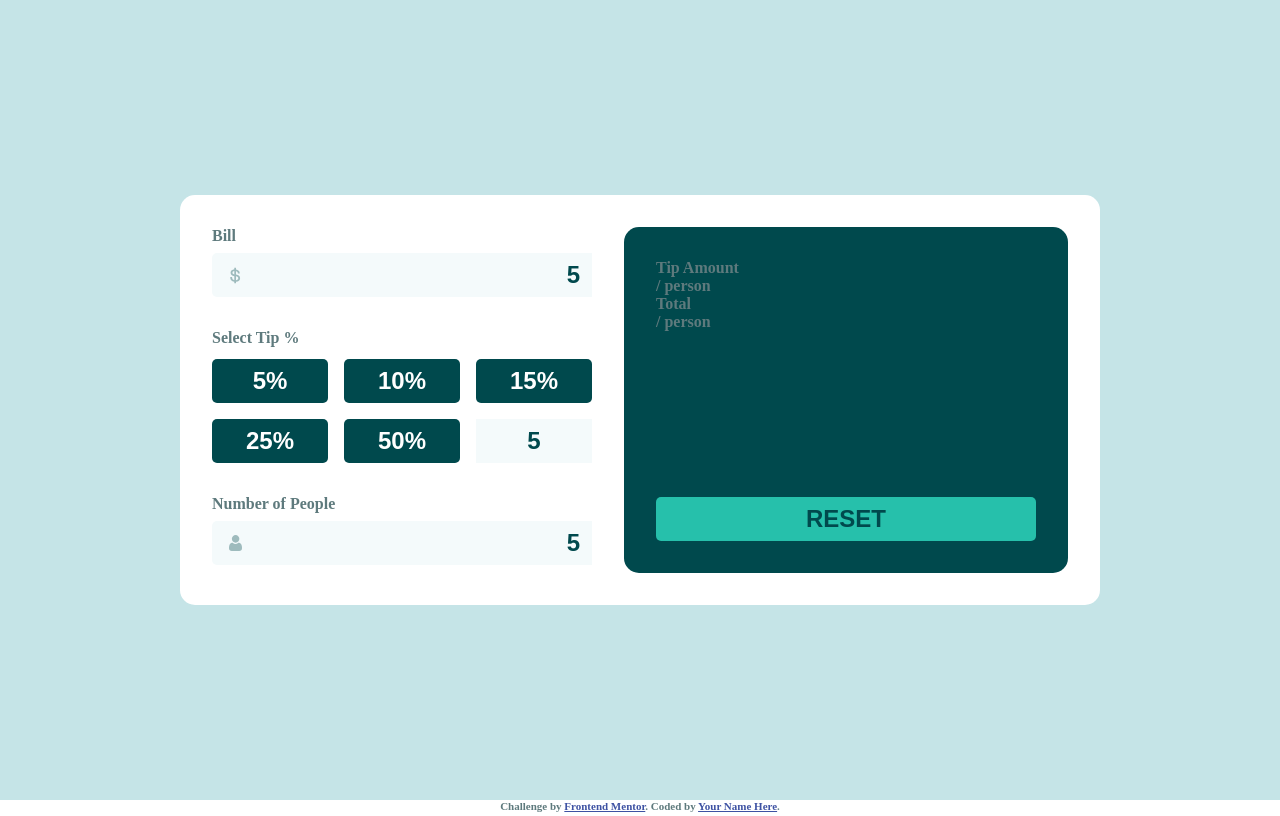
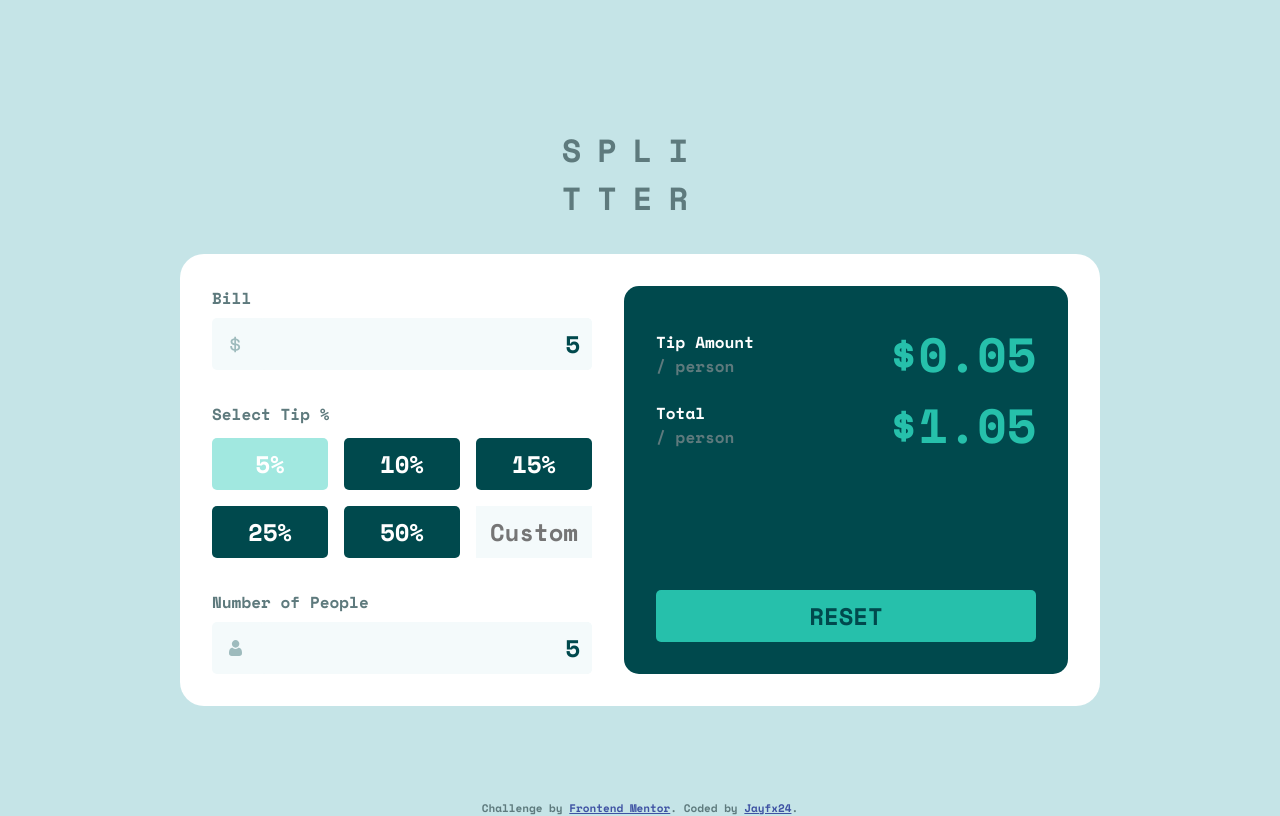
Before and after one commit to Jayfx24/FM-tip-splitter, a plain HTML site: page index.html in a window 1280 px wide. Both pictures are taken after typing "5", "5", "5" into the empty fields and a click on the button "5%". Drawn offline with nearby package versions, Linux system fonts and the light colour scheme.

Commit message:
complete: project

```diff
--- a/index.html
+++ b/index.html
@@ -18,15 +18,17 @@
   </head>
   <body>
     <main>
+      <header></header>
+      <h1>SPLITTER</h1>
       <section class="wrapper">
-        <form action="">
+        <form id="tipForm">
           <div class="form-group">
-            <label for="billAmount">Bill</label>
+            <label for="bill">Bill</label>
             <div class="input-wrapper">
               <input
                 type="number"
-                name="billAmount"
-                id="billAmount"
+                name="bill"
+                id="bill"
                 class="form__input"
                 min="0"
                 step="0.1"
@@ -41,26 +43,26 @@
             <p class="">Select Tip %</p>
             <div class="btn-group">
               <ul>
-                <li><button type="submit" class="tip__btn" name="tipPercent" value="5">5%</button></li>
-                <li><button type="submit" class="tip__btn" name="tipPercent" value="10">10%</button></li>
-                <li><button type="submit" class="tip__btn" name="tipPercent" value="15">15%</button></li>
-                <li><button type="submit" class="tip__btn" name="tipPercent" value="25">25%</button></li>
-                <li><button type="submit" class="tip__btn" name="tipPercent" value="50">50%</button></li>
+                <li><button type="submit" class="tip__btn" name="tip" value="5">5%</button></li>
+                <li><button type="submit" class="tip__btn" name="tip" value="10">10%</button></li>
+                <li><button type="submit" class="tip__btn" name="tip" value="15">15%</button></li>
+                <li><button type="submit" class="tip__btn" name="tip" value="25">25%</button></li>
+                <li><button type="submit" class="tip__btn" name="tip" value="50">50%</button></li>
                 <li>
                   <input
                     type="number"
                     class="tip__custom"
-                    class="form__input"
                     placeholder="Custom"
+                    name="tip"
                   />
                 </li>
               </ul>
             </div>
           </div>
           <div class="form-group">
-            <label for="peopleCount">Number of People</label>
+            <label for="people">Number of People</label>
             <div class="input-wrapper">
-              <input type="number" name="peopleCount" id="peopleCount" />
+              <input type="number" name="people" id="people" placeholder="0"/>
               <span class="input__icon"><img src="./images/icon-person.svg" alt="People icon" srcset=""></span>
 
             </div>
@@ -72,31 +74,31 @@
           <div class="tip__infos">
             <div class="tip__info">
               <div class="tip__info__text">
-                <p>Tip Amount</p>
-                <p>/ person</p>
+                <p class="info__amount">Tip Amount</p>
+                <p class="info__type">/ person</p>
               </div>
-              <p class="tip__info__amount"></p>
+              <p class="tip__info__amount tip__per__person">$0.00</p>
             </div>
             <div class="tip__info">
               <div class="tip__info__text">
-                <p>Total</p>
-                <p>/ person</p>
+                <p class="info__amount">Total</p>
+                <p class="info__type">/ person</p>
               </div>
-              <p class="tip__info__amount"></p>
+              <p class="tip__info__amount total__per__person">$0.00</p>
             </div>
           </div>
-          <button type="reset" >Reset</button>
+          <button type="reset" id="reset">Reset</button>
         </div>
 
       </section>
     </main>
 
-    <div class="attribution">
-      Challenge by
+    <footer class="attribution">
+       Challenge by
       <a href="https://www.frontendmentor.io?ref=challenge" target="_blank"
         >Frontend Mentor</a
-      >. Coded by <a href="#">Your Name Here</a>.
-    </div>
-    <script src="index.js"></script>
+      >. Coded by <a href="https://www.frontendmentor.io/profile/Jayfx24">Jayfx24</a>.
+    </footer>
+    <script src="index.js" defer></script>
   </body>
 </html>
--- a/index.js
+++ b/index.js
@@ -1,62 +1,98 @@
 const form = document.querySelector("form");
-const pBtns = document.querySelectorAll(".tip__btn");
-const peopleCount = document.querySelector("#peopleCount");
+const btns = document.querySelectorAll("button");
+const peopleCount = document.querySelector("#people");
 const error = document.querySelector(".error");
+const tipPerPerson = document.querySelector(".tip__per__person");
+const totalPerPerson = document.querySelector(".total__per__person");
+const customTip = document.querySelector(".tip__custom");
+const resetBtn = document.querySelector(".tip__details button");
+const billInput = document.querySelector("#bill");
+
 const validate = {
-  billAmount: (value) => value > 0,
-  tipPercent: (value) => value > 0,
-  tipPercent: (value) => value > 1,
+  bill: (value) => value > 0,
+  tip: (value) => value > 0,
+  people: (value) => value > 0,
 };
 
 const dataValidate = (key, value, validation) => {
   if (!validation[key]) return true;
   return validate[key](value);
 };
-
 const calculateTip = {
-  totalPerPerson: (bill, tip, people) =>
-    (bill + getPercent(bill, tip)) / people,
-  tipPerPerson: (bill, tip, people) => getPercent(bill, tip) / people,
+  totalPerPerson: ({ bill, tip, people }) =>
+    round((parseInt(bill) + getPercent(bill, tip)) / people),
+  tipPerPerson: ({ bill, tip, people }) =>
+    round(getPercent(bill, tip) / people),
 };
 
 const getPercent = (bill, tip) => {
   return (bill * tip) / 100;
 };
 
+const round = (num) => Math.round(num * 100) / 100;
 let clickedBtn = null;
 
-pBtns.forEach((btn) => {
+btns.forEach((btn) => {
   btn.addEventListener("click", (e) => {
-    clickedBtn = e.target;
+    btns.forEach((el) => el.classList.remove("active"));
+    if (e.target.id === "reset") {
+      console.log(btn);
+      form.reset();
+      totalPerPerson.textContent = "$0.00";
+      tipPerPerson.textContent = "$0.00";
+    } else {
+      clickedBtn = e.target;
+      clickedBtn.classList.add("active");
+      customTip.value = "";
+
+    }
   });
 });
-const formValid = (form, validation) => {
-  const formData = new FormData(form);
-  formData.append("tipPercent", clickedBtn.value);
-  const data = Object.fromEntries(formData);
-  let isValid = true;
-  Object.keys(data).forEach((name) => {
-    if (!dataValidate(name, data[name], validation)) isValid = false;
-  });
-  return isValid;
-};
+
 
 const handleClick = (e) => {
   e.preventDefault();
 
-  if (formValid(e.target, validate)) console.log("pass");
-  else console.log("fail");
+  if (billInput.value === "" && peopleCount.value === "" && clickedBtn === null)
+    resetBtn.disabled = true;
+  else {
+    resetBtn.disabled = false;
+  }
+    if (e.target.classList.contains('tip__custom'))  btns.forEach((el) => el.classList.remove("active"));
+
+  const formData = new FormData(form);
+
+  if (clickedBtn && formData.get("tip") === "")
+    formData.append("tip", clickedBtn.value);
+  const data = Object.fromEntries(formData);
+  let isValid = true;
+  Object.keys(data).forEach((name) => {
+    if (!dataValidate(name, data[name], validate)) isValid = false;
+  });
+
+  if (isValid) {
+    tipPerPerson.textContent = `$${calculateTip.tipPerPerson(data)}`;
+    totalPerPerson.textContent = `$${calculateTip.totalPerPerson(data)}`;
+  }
 };
 
 const handlePeopleCount = (e) => {
-  if (!parseInt(e.target.value) <= 0) {
-    error.innerHTML = " ";
+  const wrapper = e.target.closest(".input-wrapper");
+  if (parseInt(e.target.value) <= 0 || e.target === "") {
+    let err = e.target.closest(".form-group").querySelector(".error");
+    console.log(err);
+    err.textContent = "Can't be zero";
+    wrapper.classList.add("input-err");
     return;
   }
+  error.innerHTML = " ";
+  wrapper.classList.remove("input-err");
 
-  let err = e.target.closest("div")?.querySelector(".error");
-  err.textContent = "Can't be zero";
+  handleClick(e);
 };
-
+resetBtn.disabled = true;
+form.reset()
 peopleCount.addEventListener("input", handlePeopleCount);
 form.addEventListener("submit", handleClick);
+customTip.addEventListener("input", handleClick);
+billInput.addEventListener("input", handleClick);
--- a/style.css
+++ b/style.css
@@ -1,3 +1,7 @@
+@import url('https://fonts.googleapis.com/css2?family=Space+Mono:wght@400;700&display=swap');
+
+
+
 :root {
     --fw-700: 700;
 
@@ -23,12 +27,15 @@
 html,
 body {
     height: 100%;
+
 }
 
 body {
     color: var(--Grey-500);
     font-weight: var(--fw-700);
     font-size: 1rem;
+    font-family:  "Space Mono", monospace;
+    background-color: var(--Grey-200);
 }
 
 main {
@@ -36,7 +43,9 @@ main {
     display: flex;
     justify-content: center;
     align-items: center;
-    background-color: var(--Grey-200);
+    flex-direction: column;
+    gap: 2rem;
+    margin-inline: auto;
 }
 
 li {
@@ -47,20 +56,25 @@ img {
     display: block;
 }
 
+h1{
+    width: 8ch;
+    word-wrap: break-word;
+    letter-spacing: 1rem;
+}
+
 .wrapper {
     display: flex;
-    /* border: 1px solid; */
     background-color: white;
     padding: 2rem;
     gap: 2rem;
-    border-radius: 15px;
+    border-radius: 1.5rem;
     width: 80%;
-    /* max-width: 1100px; */
     max-width:920px
 }
 
 .wrapper>* {
     flex: 1;
+
 }
 
 form {
@@ -72,13 +86,23 @@ form {
     display: grid;
     align-content: center;
     gap: 0.5rem;
+    position: relative;
 }
 
+.input-err{
+    border: 2px solid red;
+    outline: 2px solid red;
+}
+.error{
+    position: absolute;
+    right: 0;
+    color: red;
+}
 ul {
 
     width: 100%;
     display: grid;
-    grid-template-columns: repeat(3, minmax(116px, 1fr));
+    grid-template-columns: repeat(3, minmax(50px, 1fr));
     gap: 1rem;
     margin-top: .25rem;
 }
@@ -93,6 +117,7 @@ button,
     width: 100%;
     outline: none;
     border: none;
+    font-family: inherit;
 
 }
 
@@ -106,6 +131,8 @@ input {
     font-size: 1.5rem;
     color: var(--Green-900);
     font-weight: var(--fw-700);
+    direction: ltl;
+    font-family: inherit;
 
 
 }
@@ -124,6 +151,7 @@ input[type=number] {
 .input-wrapper input {
     margin-left: auto;
     width: 87.5%;
+    border-radius: inherit;
 
 
 }
@@ -166,14 +194,12 @@ input[type=number] {
 }
 
 .input-wrapper {
-    /* border: 1px solid; */
     position: relative;
     background-color: var(--Grey-50);
     display: flex;
     border-radius: 5px;
 
 }
-/*  */
 
 .tip__details{
     background-color: var(--Green-900);
@@ -182,17 +208,79 @@ input[type=number] {
     display: flex;
     flex-direction: column;
     justify-content: space-between;
+    gap: 1.5rem;
 }
 
-button[type=reset]{
+#reset{
     border-radius: 5px;
     background-color: var(--Green-400);
     color: var(--Green-900);
     font-size: 1.5rem;
     font-weight: inherit;
     text-transform: uppercase;
+    cursor: pointer;
+
 }
 
+.active, #reset:hover{
+    background-color: var(--Green-200);
+}
+.tip__info{
+    display: flex;
+    justify-content: space-between;
+    align-items: center;
+}
+
+.info__amount{
+    color: white;
+}
+
+.tip__info__amount{
+    font-size: 3rem;
+    color: var(--Green-400);
+}
+
+
+@media (max-width:1023px) {
+    .wrapper{
+        flex-direction: column;
+        padding: 3rem 5rem;
+        min-width: fit-content;
+    }
+
+    main{
+        margin: 2rem;
+    }
+}
+
+@media (max-width:767px) {
+    main{
+        align-items:center;
+
+    }
+    .wrapper{
+        width: 100%;
+        flex: 1;
+        padding: 2rem;
+    }
+
+    ul{
+    grid-template-columns: repeat(2, minmax(50px, 1fr));
+
+    }
+
+    .tip__info__amount{
+        font-size: 2.5rem;
+    }
+}
+
+
+
+#reset:disabled{
+    background-color: var(--Green-800);
+    color: var(--Green-900);
+    cursor: not-allowed;
+}
 .attribution {
     font-size: 11px;
     text-align: center;
```
Also changed, not shown: image.png (added), 2 other files.
